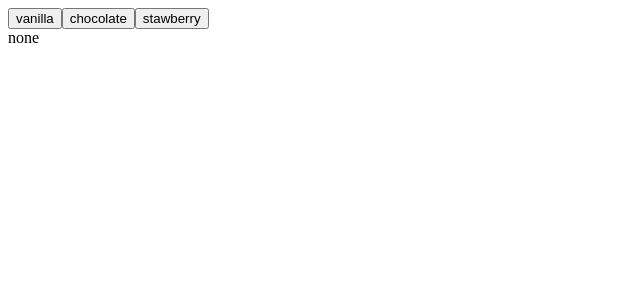
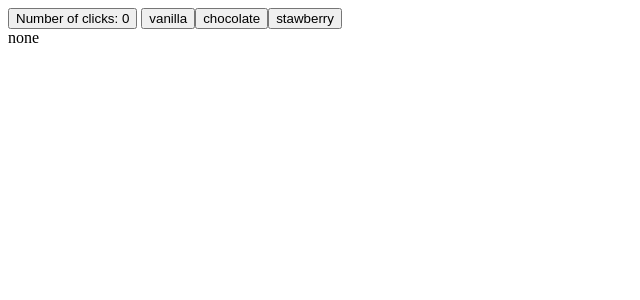
Before and after one commit to timdecillis/svelte-practice, a SvelteKit app: page / in a window 1280 px wide. Shown: the top 300 px of the page, without its empty margins (0-640 px from the left). Built offline with nearby package versions, Linux system fonts and the light colour scheme.

Commit message:
Subscribed to store

```diff
--- a/src/routes/+page.svelte
+++ b/src/routes/+page.svelte
@@ -5,12 +5,20 @@
 
   console.log('count:', count)
 
+  let clicks: number;
+
   let selected: string = 'none';
 
   const updateFlavor = (chosen: string) => {
     selected = chosen;
   }
+  const handleClick = () => {
+    count.update((number) => number + 1)
+  }
+  count.subscribe((value) => clicks = value);
 </script>
+
+<button on:click={handleClick} >Number of clicks: {clicks}</button>
 
 <Options updateFlavor={updateFlavor} />
 
```
